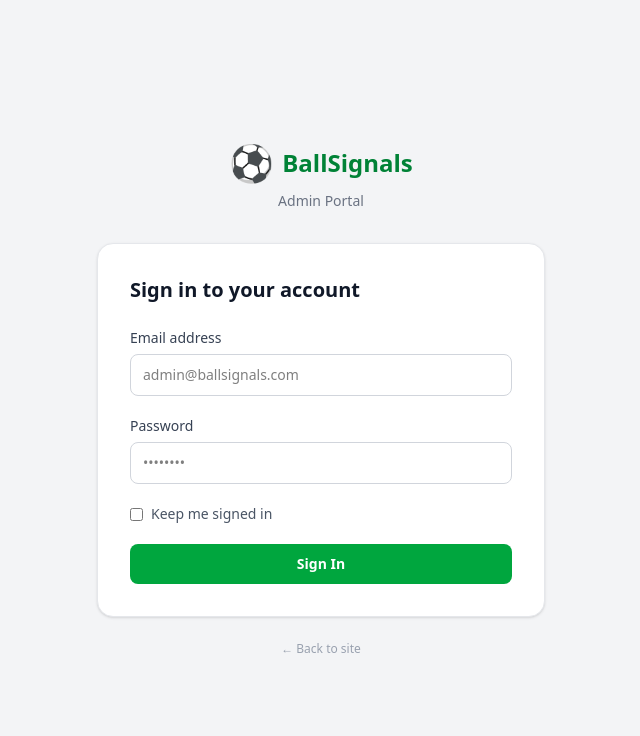
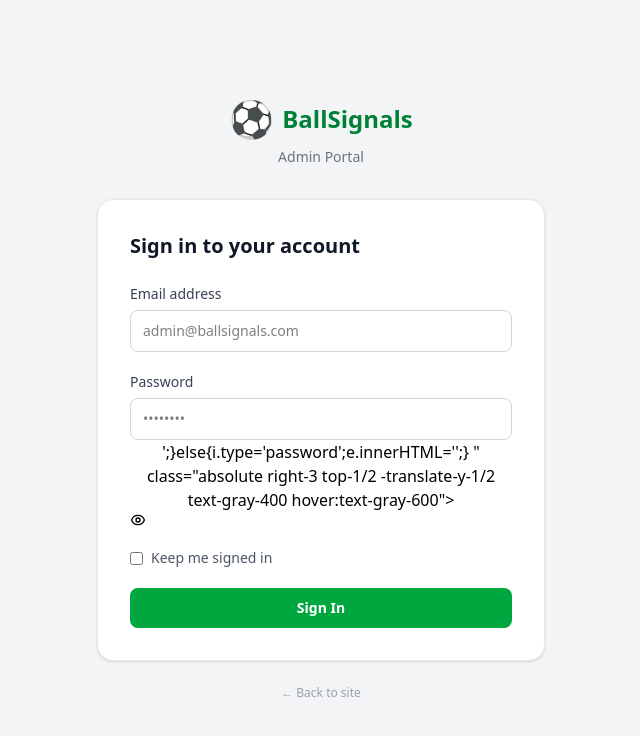
Before and after one commit to pocious/ballsignals, a Laravel app: page /login in a window 1280 px wide. Shown: the top 736 px of the page, without its empty margins (319-959 px from the left). Run offline with Laravel 12, Linux system fonts and the light colour scheme; style sheets or scripts are compiled from the project's sources; some web fonts are replaced.

Commit message:
Add show/hide password toggle to admin login form
Co-Authored-By: Claude Sonnet 4.6 <noreply@anthropic.com>

```diff
--- a/resources/views/auth/login.blade.php
+++ b/resources/views/auth/login.blade.php
@@ -53,15 +53,27 @@
                     <label for="password" class="block text-sm font-medium text-gray-700 mb-1.5">
                         Password
                     </label>
+                    <div class="relative">
                         <input
                             id="password"
                             name="password"
                             type="password"
                             autocomplete="current-password"
                             required
-                        class="w-full px-3 py-2.5 rounded-lg border border-gray-300 text-sm focus:outline-none focus:ring-2 focus:ring-green-500 focus:border-transparent transition"
+                            class="w-full px-3 py-2.5 pr-10 rounded-lg border border-gray-300 text-sm focus:outline-none focus:ring-2 focus:ring-green-500 focus:border-transparent transition"
                             placeholder="••••••••"
                         >
+                        <button type="button" onclick="
+                            var i=document.getElementById('password');
+                            var e=document.getElementById('eye-icon');
+                            if(i.type==='password'){i.type='text';e.innerHTML='<path stroke-linecap=\"round\" stroke-linejoin=\"round\" stroke-width=\"2\" d=\"M13.875 18.825A10.05 10.05 0 0112 19c-4.478 0-8.268-2.943-9.543-7a9.97 9.97 0 011.563-3.029m5.858.908a3 3 0 114.243 4.243M9.878 9.878l4.242 4.242M9.88 9.88l-3.29-3.29m7.532 7.532l3.29 3.29M3 3l3.59 3.59m0 0A9.953 9.953 0 0112 5c4.478 0 8.268 2.943 9.543 7a10.025 10.025 0 01-4.132 5.411m0 0L21 21\"/>';}else{i.type='password';e.innerHTML='<path stroke-linecap=\"round\" stroke-linejoin=\"round\" stroke-width=\"2\" d=\"M15 12a3 3 0 11-6 0 3 3 0 016 0z\"/><path stroke-linecap=\"round\" stroke-linejoin=\"round\" stroke-width=\"2\" d=\"M2.458 12C3.732 7.943 7.523 5 12 5c4.478 0 8.268 2.943 9.542 7-1.274 4.057-5.064 7-9.542 7-4.477 0-8.268-2.943-9.542-7z\"/>';}
+                        " class="absolute right-3 top-1/2 -translate-y-1/2 text-gray-400 hover:text-gray-600">
+                            <svg id="eye-icon" class="w-4 h-4" fill="none" stroke="currentColor" viewBox="0 0 24 24">
+                                <path stroke-linecap="round" stroke-linejoin="round" stroke-width="2" d="M15 12a3 3 0 11-6 0 3 3 0 016 0z"/>
+                                <path stroke-linecap="round" stroke-linejoin="round" stroke-width="2" d="M2.458 12C3.732 7.943 7.523 5 12 5c4.478 0 8.268 2.943 9.542 7-1.274 4.057-5.064 7-9.542 7-4.477 0-8.268-2.943-9.542-7z"/>
+                            </svg>
+                        </button>
+                    </div>
                     @error('password')
                         <p class="text-red-600 text-xs mt-1.5">{{ $message }}</p>
                     @enderror
```
Lines whose indentation alone changed are shown as unchanged.
